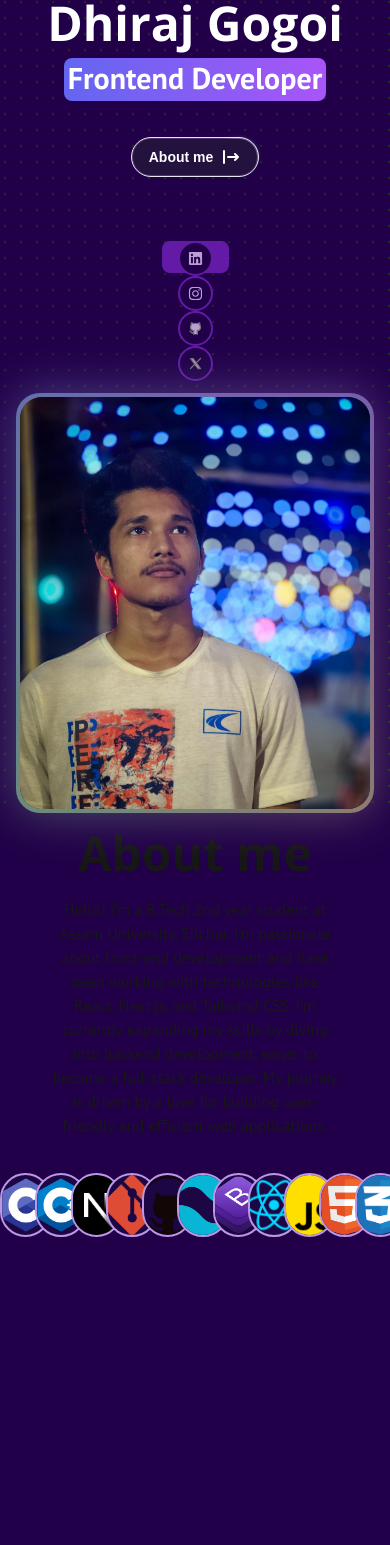
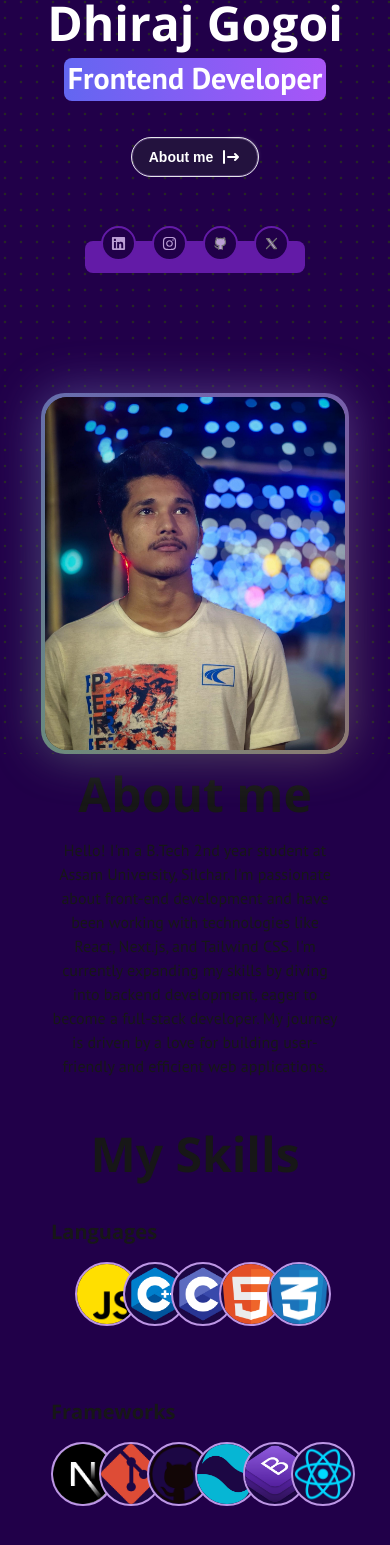
Before and after one commit to dhiraj-001/MyPortfolio, a Next.js app: page / in a window 390 px wide. Shown: the part 243-1788 px from the top of the page. Before the commit the page ends 1520 px from the top, so only its background shows below. Built offline with nearby package versions, Linux system fonts and the light colour scheme.

Commit message:
first commit

```diff
--- a/src/components/HeroImg.tsx
+++ b/src/components/HeroImg.tsx
@@ -6,8 +6,8 @@ import img1 from "../img/me.jpg"
 export function BackgroundGradientDemo() {
   return (
     <div>
-      <BackgroundGradient className="rounded-[22px] max-w-sm  bg-white dark:bg-zinc-900">
-   <img src={img1.src} alt="" className="rounded-[22px]"/>
+      <BackgroundGradient className="rounded-[22px] w-[300px] md:w-[330px]  bg-white dark:bg-zinc-900">
+   <img src={img1.src} alt="" className="rounded-[22px] "/>
 
       </BackgroundGradient>
     </div>
--- a/src/components/Navbar.tsx
+++ b/src/components/Navbar.tsx
@@ -12,7 +12,7 @@ export function FloatingNavDemo() {
       icon: <IconHome className="h-4 w-4 text-neutral-500 dark:text-white" />,
     },
     {
-      name: "About",
+      name: "Projects",
       link: "/about",
       icon: <IconUser className="h-4 w-4 text-neutral-500 dark:text-white" />,
     },
--- a/src/components/Skills.tsx
+++ b/src/components/Skills.tsx
@@ -13,12 +13,12 @@ import img9 from "../img/5968292.png";
 import img10 from "../img/html.png";
 import img11 from "../img/css.png";
 
-const skills = [
+const languages = [
   {
     id: 1,
-    name: "C",
-    designation: "Intermediate",
-    image: img1,
+    name: "JavaScript",
+    designation: "Advanced",
+    image: img9,
   },
   {
     id: 2,
@@ -26,6 +26,27 @@ const skills = [
     designation: "Intermediate",
     image: img2,
   },
+  {
+    id: 9,
+    name: "C",
+    designation: "Advanced",
+    image: img1,
+  },
+  {
+    id: 10,
+    name: "HTML",
+    designation: "Advanced",
+    image: img10,
+  },
+  {
+    id: 12,
+    name: "CSS",
+    designation: "Intermediate",
+    image: img11,
+  }
+];
+
+const frameworks = [
   {
     id: 3,
     name: "Next.js",
@@ -62,30 +83,26 @@ const skills = [
     designation: "Intermediate",
     image: img8,
   },
-  {
-    id: 9,
-    name: "JavaScript",
-    designation: "Intermediate",
-    image: img9,
-  },
-  {
-    id: 10,
-    name: "HTML",
-    designation: "Advanced",
-    image: img10,
-  },
-  {
-    id: 12,
-    name: "CSS",
-    designation: "Intermediate",
-    image: img11,
-  }
 ];
 
 export function AnimatedTooltipPreview() {
   return (
-    <div className="flex flex-row items-center justify-center mb-10 mt-5 w-full">
-      <AnimatedTooltip items={skills} />
+    <div className="p-4 flex items-center flex-col w-full mt-5">
+      <span className="font-head font-bold text-5xl">My Skills</span>
+      <div className="flex flex-col sml:flex-row gap-8 sml:gap-24 mt-10">
+        <div>
+          <h2 className="font-head text-xl font-bold">Languages</h2>
+          <div className="flex flex-row items-center justify-center mb-10 mt-4 w-full">
+            <AnimatedTooltip items={languages} />
+          </div>
+        </div>
+        <div>
+          <h2 className="font-head text-xl font-bold">Frameworks</h2>
+          <div className="flex flex-row items-center justify-center mb-10 mt-4 w-full">
+            <AnimatedTooltip items={frameworks} />
+          </div>
+        </div>
+      </div>
     </div>
   );
 }
--- a/src/components/ui/floating-dock.tsx
+++ b/src/components/ui/floating-dock.tsx
@@ -38,7 +38,7 @@ const FloatingDockDesktop = ({
       onMouseMove={(e) => mouseX.set(e.pageX)}
       onMouseLeave={() => mouseX.set(Infinity)}
       className={cn(
-        "mx-auto md:flex h-8 gap-4 items-end rounded-lg bg-gray-50 dark:bg-primaryDk px-4 pb-3",
+        "mx-auto flex h-8 gap-4 items-end rounded-lg bg-gray-50 dark:bg-primaryDk px-4 pb-3",
         className
       )}
     >
--- a/src/components/ui/floating-navbar.tsx
+++ b/src/components/ui/floating-navbar.tsx
@@ -70,12 +70,12 @@ export const FloatingNav = ({
               "relative dark:text-neutral-50 items-center flex space-x-1 text-neutral-600 dark:hover:text-neutral-300 hover:text-neutral-500"
             )}
           >
-            <span className="block sm:hidden">{navItem.icon}</span>
-            <span className="hidden sm:block text-sm">{navItem.name}</span>
+            <span className="block sml:hidden">{navItem.icon}</span>
+            <span className="hidden sml:block text-sm font-body">{navItem.name}</span>
           </Link>
         ))}
         <button className="border text-sm font-medium relative border-neutral-200 dark:border-white/[0.2] text-black dark:text-white px-4 py-2 rounded-full">
-          <span>Login</span>
+          <span>Contact</span>
           <span className="absolute inset-x-0 w-1/2 mx-auto -bottom-px bg-gradient-to-r from-transparent via-blue-500 to-transparent h-px" />
         </button>
       </motion.div>
--- a/src/components/ui/moving-border.tsx
+++ b/src/components/ui/moving-border.tsx
@@ -22,12 +22,12 @@ export function Button({
 }: {
   borderRadius?: string;
   children: React.ReactNode;
-  as?: any;
+  as?: React.ElementType;
   containerClassName?: string;
   borderClassName?: string;
   duration?: number;
   className?: string;
-  [key: string]: any;
+  [key: string]: unknown;
 }) {
   return (
     <Component
@@ -80,9 +80,9 @@ export const MovingBorder = ({
   duration?: number;
   rx?: string;
   ry?: string;
-  [key: string]: any;
+  [key: string]: unknown;
 }) => {
-  const pathRef = useRef<any>(null);
+  const pathRef = useRef<SVGRectElement | null>(null);
   const progress = useMotionValue<number>(0);
 
   useAnimationFrame((time) => {
```
